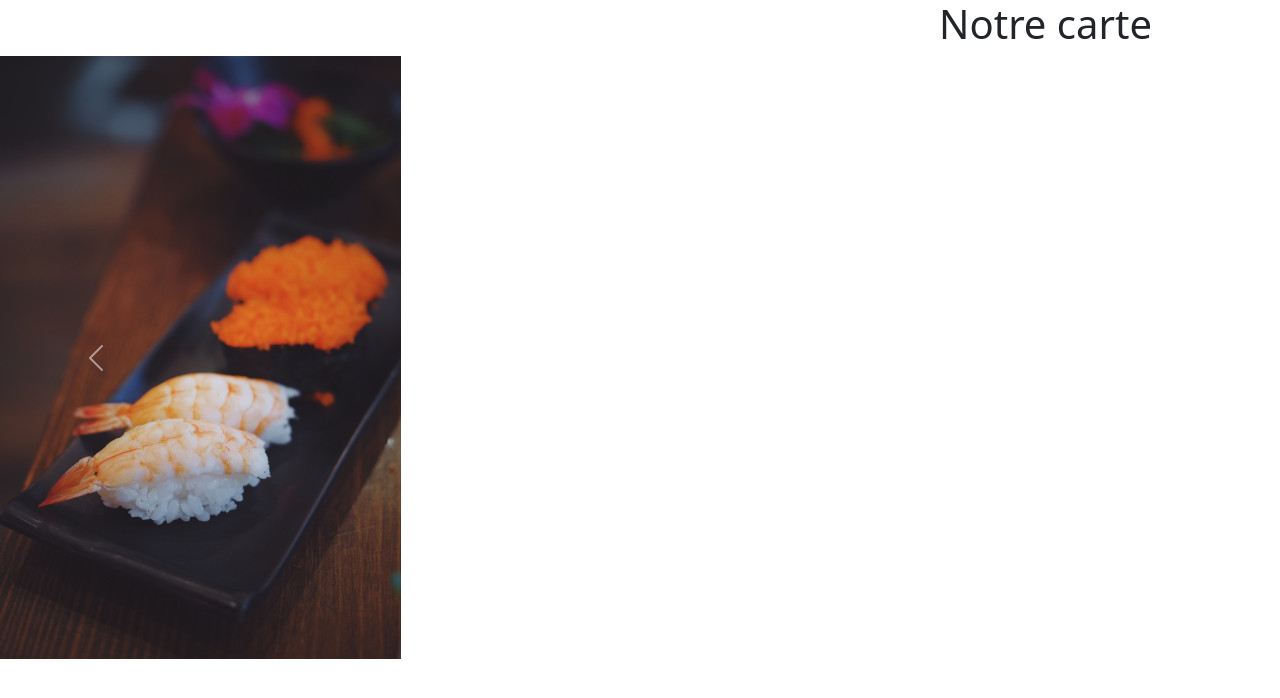
After one commit to heidi-gouider/heidi, a PHP site: page /HTML/category.html in a window 1280 px wide. The commit adds this page. Shown: the top 698 px of the page. Run offline with PHP 8.4, Linux system fonts and the light colour scheme.

Commit message:
ajout bottstrap fichier category

```diff
--- a/FRONT/DYNAMIQUE/JAVASCRIPT/script.js
+++ b/FRONT/DYNAMIQUE/JAVASCRIPT/script.js
@@ -26,3 +26,5 @@
 section.addEventListener("click", function () {
     section.style.backgroundImage.classList.toggle("change");
 });
+
+// section.style.backgroundImage.classList.toggle("change");
--- /dev/null
+++ b/FRONT/STATIQUE/HTML/category.html
@@ -0,0 +1,65 @@
+<!doctype html>
+<html lang="fr">
+  <head>
+    <meta charset="utf-8">
+    <meta name="viewport" content="width=device-width, initial-scale=1">
+    <title>Menu</title>
+    <link rel="stylesheet" type="text/css" href="../CSS/style.css">
+    <link href="https://cdn.jsdelivr.net/npm/bootstrap@5.3.0/dist/css/bootstrap.min.css" rel="stylesheet" integrity="sha384-9ndCyUaIbzAi2FUVXJi0CjmCapSmO7SnpJef0486qhLnuZ2cdeRhO02iuK6FUUVM" crossorigin="anonymous">
+  </head>
+
+  <body>
+
+    <h1>Notre carte</h1>
+    <div id="carouselExampleFade" class="carousel slide carousel-fade">
+        <div class="carousel-inner">
+          <div class="carousel-item active">
+            <img src="../ASSETS/IMG/category/asian_food_cat.jpg" class="d-block w-80 h-25" alt="...">
+            <div class="carousel-caption d-block w-80 h-50 d-md-block">
+                <h5>Third slide label</h5>
+                <p>Some representative placeholder content for the third slide.</p>
+              </div>
+
+        </div>
+          <div class="carousel-item">
+            <img src="../ASSETS/IMG/category/burger_cat.jpg" class="d-block w-80 h-50" alt="...">
+            <div class="carousel-caption d-none d-md-block">
+                <h5>Third slide label</h5>
+                <p>Some representative placeholder content for the third slide.</p>
+              </div>
+
+        </div>
+          <div class="carousel-item">
+            <img src="../ASSETS/IMG/category/pizza_cat.jpg" class="d-block w-80 h-50" alt="...">
+            <div class="carousel-caption d-none d-md-block">
+                <h5>Third slide label</h5>
+                <p>Some representative placeholder content for the third slide.</p>
+              </div>
+
+        </div>
+          <div class="carousel-item">
+            <img src="../ASSETS/IMG/category/pasta_cat.jpg" class="d-block w-80 h-50" alt="...">
+          </div>
+          <div class="carousel-item">
+            <img src="../ASSETS/IMG/category/pizza_cat.jpg" class="d-block w-50 h-50" alt="...">
+            <div class="carousel-caption d-none d-md-block">
+                <h5>Third slide label</h5>
+                <p>Some representative placeholder content for the third slide.</p>
+              </div>
+
+        </div>
+
+        </div>
+        <button class="carousel-control-prev" type="button" data-bs-target="#carouselExampleFade" data-bs-slide="prev">
+          <span class="carousel-control-prev-icon" aria-hidden="true"></span>
+          <span class="visually-hidden">Previous</span>
+        </button>
+        <button class="carousel-control-next" type="button" data-bs-target="#carouselExampleFade" data-bs-slide="next">
+          <span class="carousel-control-next-icon" aria-hidden="true"></span>
+          <span class="visually-hidden">Next</span>
+        </button>
+      </div>
+
+    <script src="https://cdn.jsdelivr.net/npm/bootstrap@5.3.0/dist/js/bootstrap.bundle.min.js" integrity="sha384-geWF76RCwLtnZ8qwWowPQNguL3RmwHVBC9FhGdlKrxdiJJigb/j/68SIy3Te4Bkz" crossorigin="anonymous"></script>
+  </body>
+</html>
--- a/FRONT/STATIQUE/HTML/index.html
+++ b/FRONT/STATIQUE/HTML/index.html
@@ -20,7 +20,7 @@
 
             <div class="menu">
                 <a href="index.html">Accueil</a>
-                <a href="categories.html">Catégories</a>
+                <a href="category.html">Catégories</a>
                 <a href="plats.html">Plats</a>
                 <a href="contact.html">Contact</a>
             </div>
@@ -75,7 +75,7 @@
         </div>
 
     </footer>
-    <script src="script.js"></script>
+    <script type="text/javascript" src=".../DYNAMIQUE/JAVASCRIPT/script.js"></script>
 
 </body>
 
```
Also changed, not shown: FRONT/STATIQUE/CSS/style.css (+59 -0 lines), FRONT/STATIQUE/HTML/plats.html (+69 -0 lines), BACK/SERVEUR/PHP/footer.php (added), FRONT/STATIQUE/HTML/categories.html (deleted).
